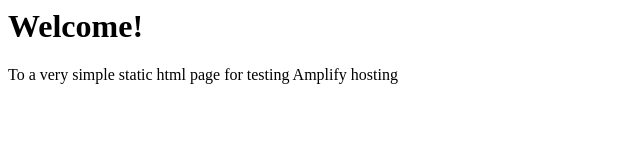
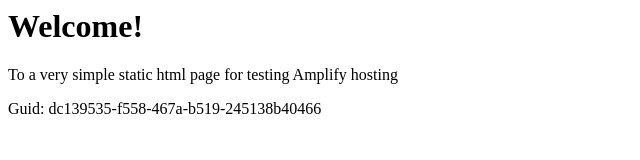
Before and after one commit to aws-aemilia-sfo/Github-PR-Commit-Integration-Test-DoNotTouch-v1-preprod-us-west-1, a website: page src/index.html in a window 1280 px wide. Shown: the whole page, without its empty margins (0-640 px from the left). Drawn offline with Linux system fonts and the light colour scheme.

Commit message:
commit from integ tests

```diff
--- a/src/index.html
+++ b/src/index.html
@@ -1,3 +1,5 @@
+
+
 <html lang="en">
 
 <head>
@@ -10,6 +12,6 @@
 <body>
     <h1>Welcome!</h1>
     <p>To a very simple static html page for testing Amplify hosting</p>
-</body>
+    <p>Guid: dc139535-f558-467a-b519-245138b40466</p></body>
 
 </html>
```
